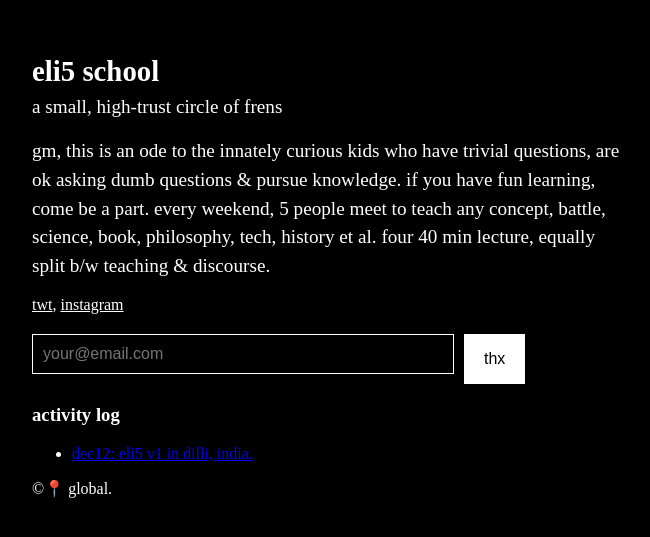
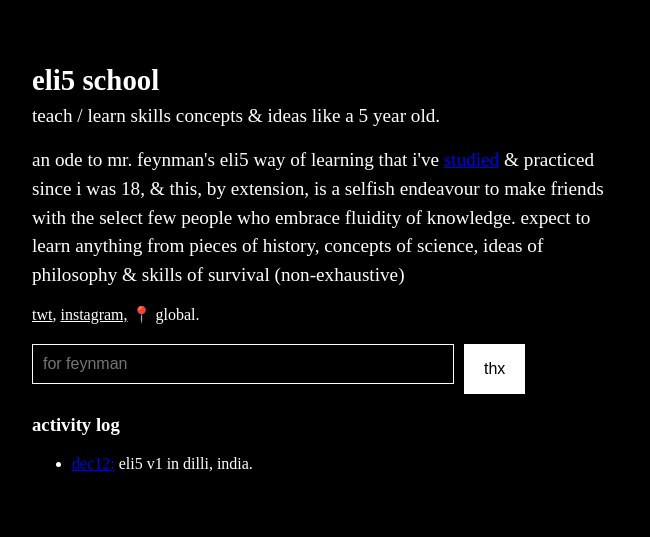
Before and after one commit to heettike/eli5-school, a plain HTML site: page index.html in a window 1280 px wide. Shown: the part 131-668 px from the top of the page, without its empty margins (308-958 px from the left). Drawn offline with Linux system fonts and the light colour scheme; a web font is replaced by a local one.

Commit message:
Update index.html with favicons, styling and content updates

```diff
--- a/index.html
+++ b/index.html
@@ -30,35 +30,33 @@
     <div class="container">
         <div class="hero">
             <h2>eli5 school</h2>
-            <p>a small, high-trust circle of frens</p>
+            <p style="font-size: 1.2em;">teach / learn skills concepts & ideas like a 5 year old.</p>
         </div>
 
         <div class="content">
-            <p>gm, this is an ode to the innately curious kids who have trivial
-            questions, are ok asking dumb questions & pursue knowledge. if you have
-            fun learning, come be a part. every weekend, 5 people meet to teach any
-            concept, battle, science, book, philosophy, tech, history et al. four 40
-            min lecture, equally split b/w teaching & discourse.</p>
+            <p> an ode to mr. feynman's eli5 way of learning that i've <a href="https://youtube.com/playlist?list=PLyQSN7X0ro23NUN9RYBP5xdBYoiv2_5y2&si=znZ40qsd2tsI9x4h">studied</a> & practiced since i was 18,
+
+                & this, by extension, is a selfish endeavour to make friends with the select few people who embrace fluidity of knowledge.
+            expect to learn anything from pieces of history, concepts of science, ideas of philosophy & skills of survival (non-exhaustive)
+    </p>
 
             <div class="social-icons">
-                <a href="https://x.com/eli5_school" target="_blank">twt</a>, <a href="https://www.instagram.com/eli5__school/?utm_source=ig_web_button_share_sheet" target="_blank">instagram</a>
+                <a href="https://x.com/eli5_school" target="_blank">twt</a>, <a href="https://www.instagram.com/eli5__school/?utm_source=ig_web_button_share_sheet" target="_blank">instagram,</a> 📍 global.
             </div>
 
             <div class="get-involved">
                 <form id="emailForm" class="email-form">
-                    <input type="email" id="emailInput" placeholder="your@email.com" required>
+                    <input type="email" id="emailInput" placeholder="for feynman" required>
                     <button type="submit">thx</button>
                 </form>
                 <div class="activity-log">
                     <h3>activity log</h3>
                     <ul>
-                        <li><a href="https://x.com/HeetTike/status/1867267128891445489"> dec12: eli5 v1 in dilli, india.</a></li>
+                        <li><a href="https://x.com/HeetTike/status/1867267128891445489"> dec12:</a> eli5 v1 in dilli, india.</li>
 
                     </ul>
                 </div>
             </div>
-
-            <footer>©📍 global.</footer>
         </div>
     </div>
     <!-- Load scripts at the end of body -->
```
Also changed, not shown: IG logo.jpg (added), X b&W.jpg (added).
